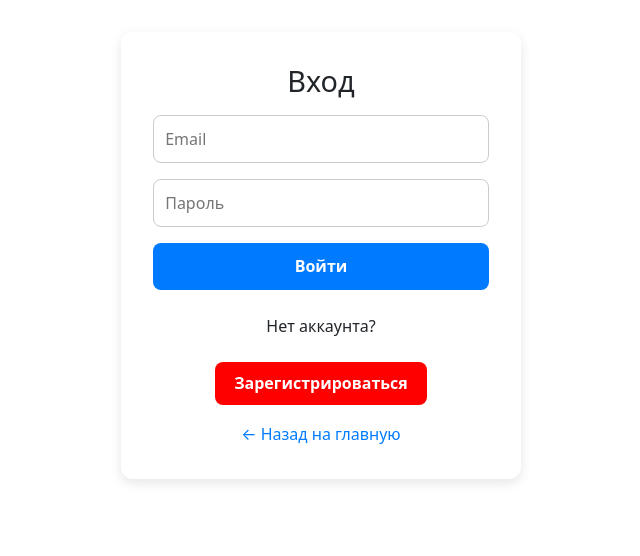
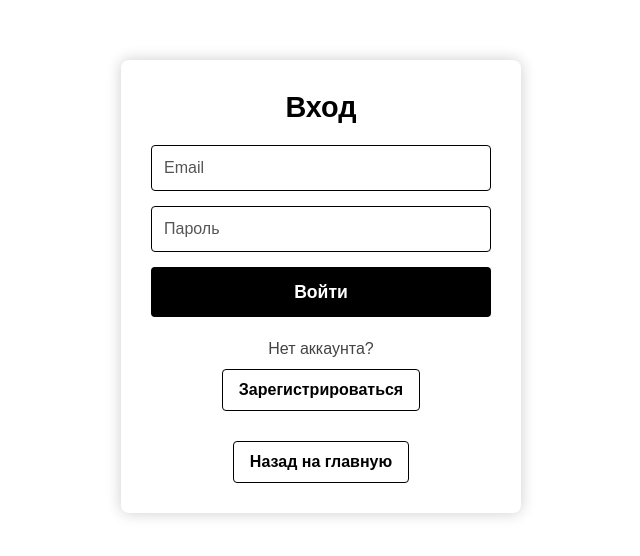
Before and after one commit to F4aming/voting-platform, a React app: page /voting-platform/login in a window 1280 px wide. Shown: the top 556 px of the page, without its empty margins (319-959 px from the left). Built offline with nearby package versions, Linux system fonts and the light colour scheme.

Commit message:
What is love

```diff
--- a/src/App.tsx
+++ b/src/App.tsx
@@ -9,6 +9,7 @@ import LoginPage from './pages/LoginPage';
 import PollPage from './pages/PollPage';
 import PollCreator from './pages/PollCreator';
 import PollViewer from './pages/PollViewer';
+import AboutPage from './pages/AboutPage';
 
 const App: React.FC = () => {
   const basename = process.env.NODE_ENV === 'production' ? '/voting-platform' : '/';
@@ -23,6 +24,7 @@ const App: React.FC = () => {
         <Route path="/login" element={<LoginPage />} />
         <Route path="/vote/:id" element={<PollPage />} />
         <Route path="/poll/:id" element={<PollViewer />} />
+        <Route path="/about" element={<AboutPage />} />
       </Routes>
     </Router>
   );
--- /dev/null
+++ b/src/pages/AboutPage.tsx
@@ -0,0 +1,139 @@
+import React, { useEffect, useState } from 'react';
+import { useNavigate, useLocation } from 'react-router-dom';
+
+const AboutPage: React.FC = () => {
+  const [visible, setVisible] = useState(false);
+  const navigate = useNavigate();
+  const location = useLocation();
+
+  useEffect(() => {
+    document.body.style.overflow = 'hidden';
+    setVisible(true);
+    return () => {
+      document.body.style.overflow = '';
+    };
+  }, []);
+
+  const safeNavigate = (path: string) => {
+    if (location.pathname !== path) {
+      navigate(path);
+    }
+  };
+
+  return (
+    <div className={`d-flex flex-column min-vh-100 page-fade ${visible ? 'visible' : ''}`}>
+      {/* Header */}
+      <nav className="navbar navbar-expand navbar-light bg-white shadow-sm fixed-top">
+        <div className="container-fluid">
+          <a className="navbar-brand d-flex align-items-center text-dark" href="/" onClick={e => { e.preventDefault(); safeNavigate('/'); }}>
+            <img
+              src="https://cdn-icons-png.flaticon.com/512/1533/1533890.png"
+              alt="Логотип"
+              width={40}
+              height={40}
+              className="me-2"
+              style={{ filter: 'grayscale(100%) brightness(0)' }}
+            />
+            <span className="nav-link fw-bold" style={{ cursor: 'pointer' }}>
+              Голосовалка
+            </span>
+          </a>
+
+          <button
+            className="navbar-toggler"
+            type="button"
+            data-bs-toggle="collapse"
+            data-bs-target="#navbarNav"
+            aria-controls="navbarNav"
+            aria-expanded="false"
+            aria-label="Toggle navigation"
+          >
+            <span className="navbar-toggler-icon"></span>
+          </button>
+
+          <div className="collapse navbar-collapse" id="navbarNav">
+            <ul className="navbar-nav ms-auto">
+              <li className="nav-item">
+                <a className="nav-link" href="/" onClick={e => { e.preventDefault(); safeNavigate('/'); }}>
+                  Главная
+                </a>
+              </li>
+            </ul>
+          </div>
+        </div>
+      </nav>
+
+      {/* Main content with embedded video */}
+      <main className="flex-grow-1 d-flex justify-content-center align-items-center" style={{ paddingTop: '80px' }}>
+        <div style={{ position: 'relative', width: '100%', maxWidth: '960px', paddingBottom: '56.25%', height: 0 }}>
+        <iframe
+        src="https://www.youtube.com/embed/HEXWRTEbj1I?start=3&autoplay=1"
+        title="YouTube video"
+        allow="accelerometer; autoplay; clipboard-write; encrypted-media; gyroscope; picture-in-picture"
+        allowFullScreen
+        style={{
+            position: 'absolute',
+            top: 0,
+            left: 0,
+            width: '100%',
+            height: '100%',
+            border: 'none',
+            borderRadius: '10px',
+            boxShadow: '0 0 15px rgba(0, 0, 0, 0.2)',
+        }}
+        />
+        </div>
+      </main>
+
+      {/* Footer */}
+      <footer className="bg-dark text-white py-4 mt-auto">
+        <div className="container d-flex flex-column flex-md-row justify-content-between align-items-center">
+          <div>
+            <h5>Контактная информация</h5>
+            <p className="mb-1">
+              Email: <a href="mailto:contact@golosovalka.ru" className="text-white">contact@golosovalka.ru</a>
+            </p>
+            <p className="mb-0">
+              Телефон: <a href="tel:+79991234567" className="text-white">+7 (999) 123-45-67</a>
+            </p>
+          </div>
+          <div className="mt-3 mt-md-0 d-flex align-items-center gap-3">
+            <a href="#" target="_blank" rel="noopener noreferrer" aria-label="Telegram">
+              <img
+                src="https://upload.wikimedia.org/wikipedia/commons/5/5c/Telegram_Messenger.png"
+                alt="Telegram"
+                width={32}
+                height={32}
+                style={{ filter: 'invert(1)' }}
+              />
+            </a>
+            <a href="https://vk.com/chupkevichus" target="_blank" rel="noopener noreferrer" aria-label="VK">
+              <img
+                src="https://pngicon.ru/file/uploads/vk.png"
+                alt="VK"
+                width={32}
+                height={32}
+                style={{ filter: 'invert(1)' }}
+              />
+            </a>
+            <a href="https://github.com/F4aming" target="_blank" rel="noopener noreferrer" aria-label="GitHub">
+              <img
+                src="https://cdn-icons-png.flaticon.com/512/733/733553.png"
+                alt="GitHub"
+                width={32}
+                height={32}
+                style={{ filter: 'invert(1)' }}
+              />
+            </a>
+          </div>
+        </div>
+
+        <div className="text-center mt-3">
+          <small>&copy; 2025 Голосовалка. Все права защищены.</small>
+        </div>
+      </footer>
+    </div>
+  );
+};
+
+export default AboutPage;
--- a/src/pages/LoginPage.tsx
+++ b/src/pages/LoginPage.tsx
@@ -53,7 +53,7 @@ const LoginPage: React.FC = () => {
 
       <div className="back-home-section">
         <button className="back-home-button" onClick={handleBackHome}>
-          ← Назад на главную
+          Назад на главную
         </button>
       </div>
     </div>
--- a/src/pages/PollCreator.tsx
+++ b/src/pages/PollCreator.tsx
@@ -14,6 +14,7 @@ type Poll = {
 };
 
 const PollCreator: React.FC = () => {
+    const [visible, setVisible] = useState(false);
     const [title, setTitle] = useState('');
     const [questions, setQuestions] = useState<Question[]>([
         { questionText: '', options: ['', ''] }
@@ -24,12 +25,24 @@ const PollCreator: React.FC = () => {
     const [toastMessage, setToastMessage] = useState('');
     const navigate = useNavigate();
 
-  // Загрузка сохраненных опросов из localStorage при монтировании
   useEffect(() => {
     const savedPolls = localStorage.getItem('polls');
     if (savedPolls) {
-      setPolls(JSON.parse(savedPolls));
+      try {
+        const parsedPolls = JSON.parse(savedPolls);
+        setPolls(Array.isArray(parsedPolls) ? parsedPolls : []);
+      } catch {
+        setPolls([]);
       }
+    }
+
+    document.body.style.overflow = 'hidden';
+
+    setVisible(true);
+
+    return () => {
+      document.body.style.overflow = '';
+    };
   }, []);
 
   // Добавить вопрос
@@ -128,7 +141,7 @@ const PollCreator: React.FC = () => {
   };
 
   return (
-    <div className="d-flex flex-column min-vh-100">
+    <div className={`d-flex flex-column min-vh-100 page-fade ${visible ? 'visible' : ''}`}>
       <nav className="navbar navbar-expand navbar-light bg-white shadow-sm fixed-top">
         <div className="container-fluid">
           <a className="navbar-brand d-flex align-items-center text-dark" href="/">
--- a/src/styles/PollCreator.css
+++ b/src/styles/PollCreator.css
@@ -1,3 +1,36 @@
+.page-fade-enter {
+  opacity: 0;
+  transform: translateY(10px);
+  transition: opacity 0.5s ease, transform 0.5s ease;
+}
+
+.page-fade-enter-active {
+  opacity: 1;
+  transform: translateY(0);
+}
+
+.page-fade-exit {
+  opacity: 1;
+  transform: translateY(0);
+  transition: opacity 0.5s ease, transform 0.5s ease;
+}
+
+.page-fade-exit-active {
+  opacity: 0;
+  transform: translateY(10px);
+}
+
+.page-fade {
+  opacity: 0;
+  transform: translateY(20px);
+  transition: opacity 0.5s ease, transform 0.5s ease;
+}
+
+.page-fade.visible {
+  opacity: 1;
+  transform: translateY(0);
+}
+
 .logo-img {
   filter: grayscale(100%) brightness(0);
 }
--- a/src/styles/login.css
+++ b/src/styles/login.css
@@ -1,82 +1,90 @@
 .login-container {
   max-width: 400px;
-  margin: 2rem auto;
-  padding: 2rem;
-  background-color: #ffffff;
-  border-radius: 12px;
-  box-shadow: 0 4px 12px rgba(0, 0, 0, 0.1);
+  margin: 60px auto;
+  padding: 30px;
+  background-color: #fff; /* белый фон */
+  color: #000; /* черный текст */
+  border-radius: 8px;
+  box-shadow: 0 0 15px rgba(0, 0, 0, 0.2);
+  font-family: Arial, sans-serif;
 }
 
 .login-title {
   text-align: center;
+  margin-bottom: 20px;
+  font-weight: bold;
   font-size: 1.8rem;
-  margin-bottom: 1rem;
-}
-
-.login-form {
-  display: flex;
-  flex-direction: column;
-  gap: 1rem;
+  color: #000;
 }
 
 .login-form input {
-  padding: 0.7rem;
-  border: 1px solid #ccc;
-  border-radius: 8px;
+  width: 100%;
+  padding: 10px 12px;
+  margin-bottom: 15px;
+  border: 1px solid #000;
+  border-radius: 4px;
+  background-color: #fff;
+  color: #000;
   font-size: 1rem;
+  outline: none;
+  transition: border-color 0.3s;
 }
 
-.login-form button {
-  padding: 0.7rem;
-  background-color: #007bff;
-  color: white;
-  border: none;
-  border-radius: 8px;
-  font-weight: bold;
-  cursor: pointer;
+.login-form input::placeholder {
+  color: #555;
 }
 
-.login-form button:hover {
-  background-color: #0056b3;
+.login-form input:focus {
+  border-color: #000;
 }
 
-.register-section {
-  text-align: center;
-  margin-top: 1.5rem;
+.login-form button[type="submit"] {
+  width: 100%;
+  padding: 12px;
+  background-color: #000; /* черная кнопка */
+  color: #fff; /* белый текст */
+  border: none;
+  border-radius: 4px;
+  font-weight: bold;
+  font-size: 1.1rem;
+  cursor: pointer;
+  transition: background-color 0.3s, color 0.3s;
 }
 
-.register-button {
-  margin-top: 0.5rem;
-  padding: 0.6rem 1.2rem;
-  background-color: #ff0000;
-  color: white;
-  font-weight: bold;
-  border: none;
-  border-radius: 8px;
-  cursor: pointer;
+.login-form button[type="submit"]:hover {
+  background-color: #222;
 }
 
-.register-button:hover {
-  background-color: #218838;
+.register-section,
+.back-home-section {
+  margin-top: 20px;
+  text-align: center;
 }
 
-.back-home-section {
-  text-align: center;
-  margin-top: 1rem;
+.register-section p {
+  margin-bottom: 8px;
+  color: #444;
+}
+
+.register-button,
+.back-home-button {
+  background-color: transparent;
+  border: 1px solid #000;
+  color: #000;
+  padding: 8px 16px;
+  border-radius: 4px;
+  cursor: pointer;
+  font-weight: 600;
+  transition: background-color 0.3s, color 0.3s;
+}
+
+.register-button:hover,
+.back-home-button:hover {
+  background-color: #000;
+  color: #fff;
 }
 
 .back-home-button {
-  background-color: transparent;
-  border: none;
-  color: #007bff;
-  font-size: 1rem;
-  cursor: pointer;
-  text-decoration: underline;
-  text-decoration: none;
-  color: #007bff;
-  transition: color 0.2s ease;
+  margin-top: 10px;
+  display: inline-block;
 }
-
-.back-home-button:hover {
-  color: #0056b3;
-}
```
Also changed, not shown: 1 other file (tests, documents, lock files or other folders). Lines whose indentation alone changed are shown as unchanged.
